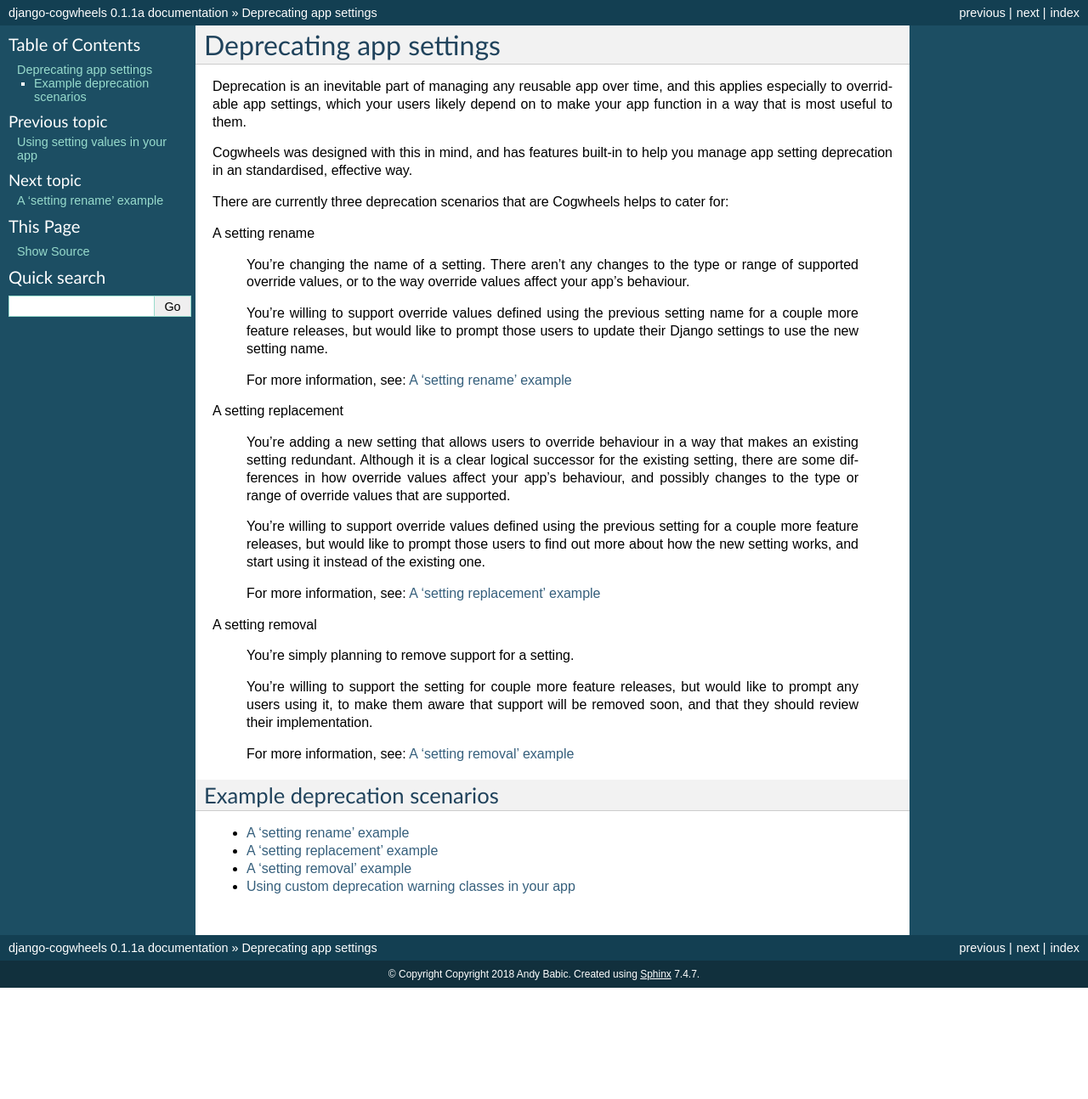
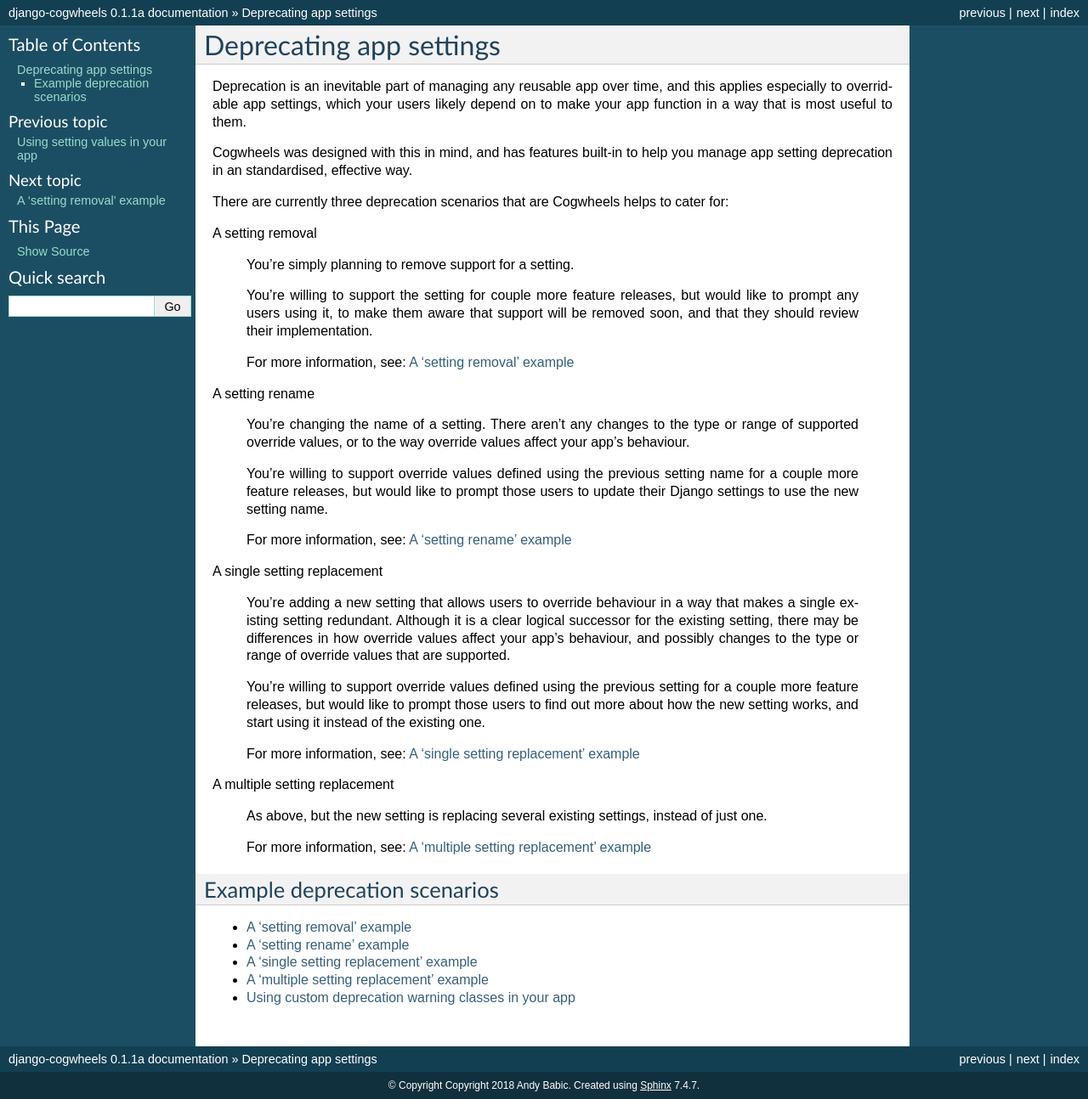
Before and after one commit to ababic/django-cogwheels, a Sphinx documentation site: the page built from docs/source/deprecating-app-settings/index.rst, in a window 1280 px wide. Shown: the whole page at 85% size. Built offline with Sphinx 7.4.7, drawn with Linux system fonts in a browser that asks for light colours; before the commit the page ends 1163 px from its top, so only the background shows below that.

Commit message:
The 'setting replacement' example is now a 'single setting replacement' example, because we also want to have a separate example for a 'multiple setting replacement'

```diff
--- a/docs/source/deprecating-app-settings/index.rst
+++ b/docs/source/deprecating-app-settings/index.rst
@@ -8,6 +8,14 @@
 
 There are currently three deprecation scenarios that are Cogwheels helps to cater for:
 
+A setting removal
+
+    You're simply planning to remove support for a setting.
+
+    You're willing to support the setting for couple more feature releases, but would like to prompt any users using it, to make them aware that support will be removed soon, and that they should review their implementation.
+
+    For more information, see: :doc:`removal-example`
+
 A setting rename
 
     You're changing the name of a setting. There aren't any changes to the type or range of supported override values, or to the way override values affect your app's behaviour.
@@ -16,21 +24,19 @@
 
     For more information, see: :doc:`rename-example`
 
-A setting replacement
+A single setting replacement
 
-    You're adding a new setting that allows users to override behaviour in a way that makes an existing setting redundant. Although it is a clear logical successor for the existing setting, there are some differences in how override values affect your app's behaviour, and possibly changes to the type or range of override values that are supported.
+    You're adding a new setting that allows users to override behaviour in a way that makes a single existing setting redundant. Although it is a clear logical successor for the existing setting, there may be differences in how override values affect your app's behaviour, and possibly changes to the type or range of override values that are supported.
 
     You're willing to support override values defined using the previous setting for a couple more feature releases, but would like to prompt those users to find out more about how the new setting works, and start using it instead of the existing one.
 
-    For more information, see: :doc:`replacement-example`
+    For more information, see: :doc:`single-replacement-example`
 
-A setting removal
+A multiple setting replacement
 
-    You're simply planning to remove support for a setting.
+    As above, but the new setting is replacing several existing settings, instead of just one.
 
-    You're willing to support the setting for couple more feature releases, but would like to prompt any users using it, to make them aware that support will be removed soon, and that they should review their implementation.
-
-    For more information, see: :doc:`removal-example`
+    For more information, see: :doc:`multi-replacement-example`
 
 
 Example deprecation scenarios
@@ -40,7 +46,8 @@
     :maxdepth: 2
     :titlesonly:
 
+    removal-example
     rename-example
-    replacement-example
-    removal-example
+    single-replacement-example
+    multi-replacement-example
     using-custom-warning-classes
--- a/docs/source/deprecating-app-settings/removal-example.rst
+++ b/docs/source/deprecating-app-settings/removal-example.rst
@@ -2,8 +2,10 @@
 A 'setting removal' example
 ===========================
 
-TBC
+This guide demonstrates the steps required to rename a setting, following a standard 'two release' deprecation process.
 
 .. contents::
     :local:
     :depth: 2
+
+**This page is currently under development. More content will be added here soon!**
--- a/docs/source/deprecating-app-settings/rename-example.rst
+++ b/docs/source/deprecating-app-settings/rename-example.rst
@@ -1,6 +1,8 @@
 ==========================
 A 'setting rename' example
 ==========================
+
+This guide demonstrates the steps required to rename a setting, following a standard 'two release' deprecation process.
 
 .. contents::
     :local:
--- a/docs/source/using-setting-values.rst
+++ b/docs/source/using-setting-values.rst
@@ -49,7 +49,7 @@
 
 1.  If the requested setting has been marked for deprecation, a helpfully worded ``DeprecationWarning`` is raised to help inform developers of the change.
 2.  The Django settings module is then checked for a relevant 'override' setting value. If found, this value is returned.
-3.  If the requested setting is a 'replacement' for a deprecated setting, the Django settings module is checked again for a relevant 'override' setting value, this time using the **deprecated** setting name. If found, a helpfully worded ``DeprecationWarning`` is raised before the value is returned.
+3.  If the requested setting is a 'replacement' for a single deprecated setting, the Django settings module is checked again for a relevant 'override' setting value, this time using the **deprecated** setting name. If found, a helpfully worded ``DeprecationWarning`` is raised before the value is returned. (Deprecated setting values can also be accessed in this way when the setting replaces multiple settings, but it's a touch more complicated. See :doc:`deprecating-app-settings/multi-replacement-example` to find out more).
 4.  If no 'override' value was found, the default value from your ``defaults`` module will be returned.
 5.  The resulting value is cached, so that the above steps can be bypassed the next time a value for this setting is requested.
 
```
Also changed, not shown: docs/source/deprecating-app-settings/multi-replacement-example.rst (added, +13 -0 lines), docs/source/deprecating-app-settings/single-replacement-example.rst (renamed from docs/source/deprecating-app-settings/replacement-example.rst, +6 -4 lines).
